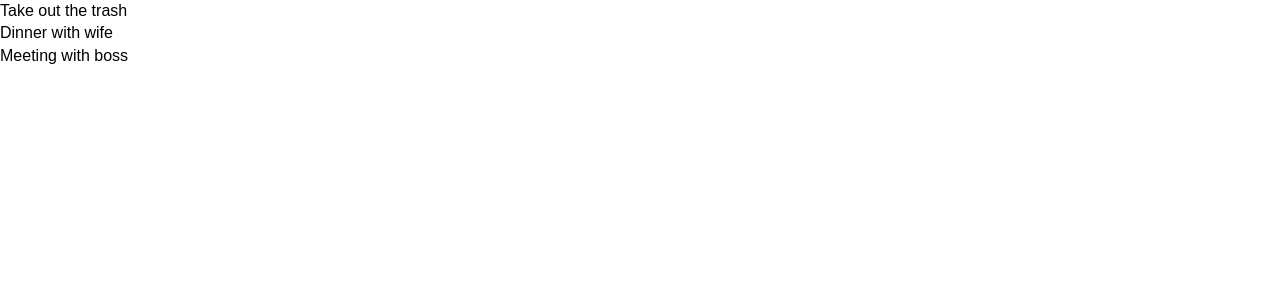
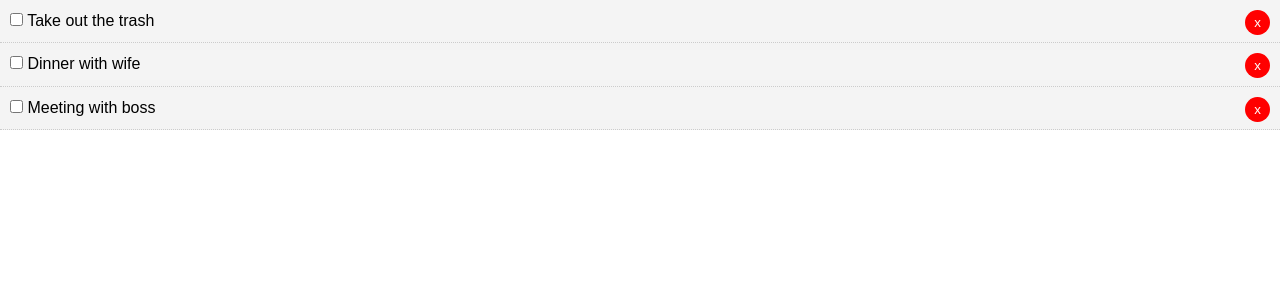
Before and after one commit to rashadwalcott/ToDo, a React (Create React App) app: page / in a window 1280 px wide. Shown: the top 300 px of the page. Built offline with nearby package versions, Linux system fonts and the light colour scheme.

Commit message:
Added line through for todoitems

```diff
--- a/src/App.js
+++ b/src/App.js
@@ -22,14 +22,26 @@
 },
     ]
   }
+  //Toggle Completed
+  markComplete = (id) => {
+    this.setState({
+      todos: this.state.todos.map(todo => {
+        if(todo.id === id){
+          todo.completed = !todo.completed
+        }
+        return todo;
+      })
+    })
+  }
   render() {
     // console.log(this.state.todos)
   return (
     <div className="App">
-      <Todos todos = {this.state.todos}/>
+      <Todos todos = {this.state.todos} markComplete={this.markComplete}/>
     </div>
     )
   }
 }
 
+
 export default App;
--- a/src/components/TodoItem.js
+++ b/src/components/TodoItem.js
@@ -1,19 +1,39 @@
 import React from 'react'
-import PropTypes from 'prop-types';
+
 
 class TodoItem extends React.Component {
+  getStyle = () => {
+    return {
+      background: '#f4f4f4',
+      padding: '10px',
+      borderBottom: '1px #ccc dotted',
+      textDecoration: this.props.todo.completed ? 'line-through' : 'none'
+    }
+  }
+
   render () {
+    const {id, title} = this.props.todo;
   return (
-    <div>
-      <p>{this.props.todo.title}</p>
+    <div style={this.getStyle()}>
+      <p>
+      <input type='checkbox' onChange = {() => {this.props.markComplete(id)}}/> {' '}
+      {title}
+      <button style={btnStyle}>x</button>
+      </p>
     </div>
   )
   }
 }
 
-//PropTypes
-TodoItem.propTypes = {
-  todo: PropTypes.object.isRequired
+
+const btnStyle = {
+  background: '#ff0000',
+  color: '#fff',
+  border: 'none',
+  padding: '5px 9px',
+  borderRadius: '50%',
+  cursor: 'pointer',
+  float: 'right'
 }
 
 export default TodoItem;
--- a/src/components/Todos.js
+++ b/src/components/Todos.js
@@ -1,19 +1,15 @@
 import React from 'react';
 import TodoItem from './TodoItem';
-import PropTypes from 'prop-types';
 class Todos extends React.Component {
+
   render() {
 
   return this.props.todos.map((todo) => (
 
-    <TodoItem key={todo.id} todo={todo}/>
+    <TodoItem key={todo.id} todo={todo} markComplete={this.props.markComplete}/>
   ))
   }
 }
 
-//PropTypes
-Todos.propTypes = {
-  todos: PropTypes.array.isRequired
-}
 
 export default Todos;
```
